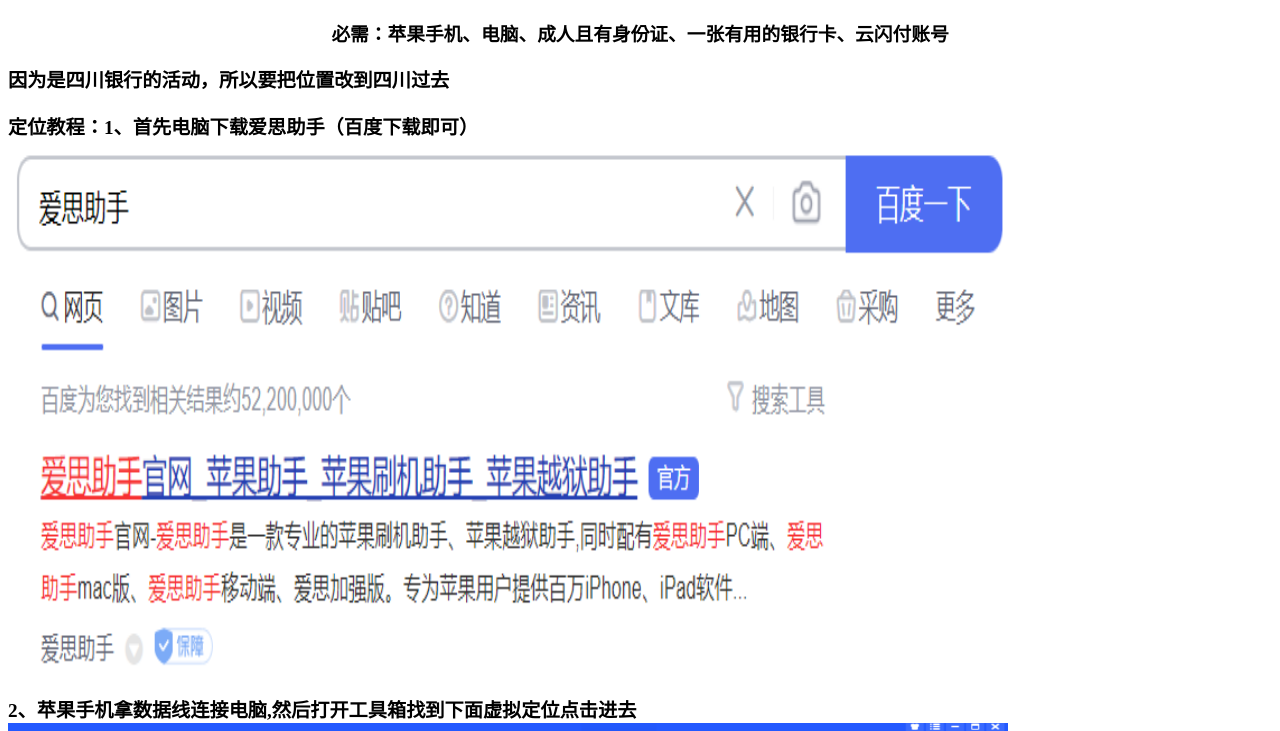
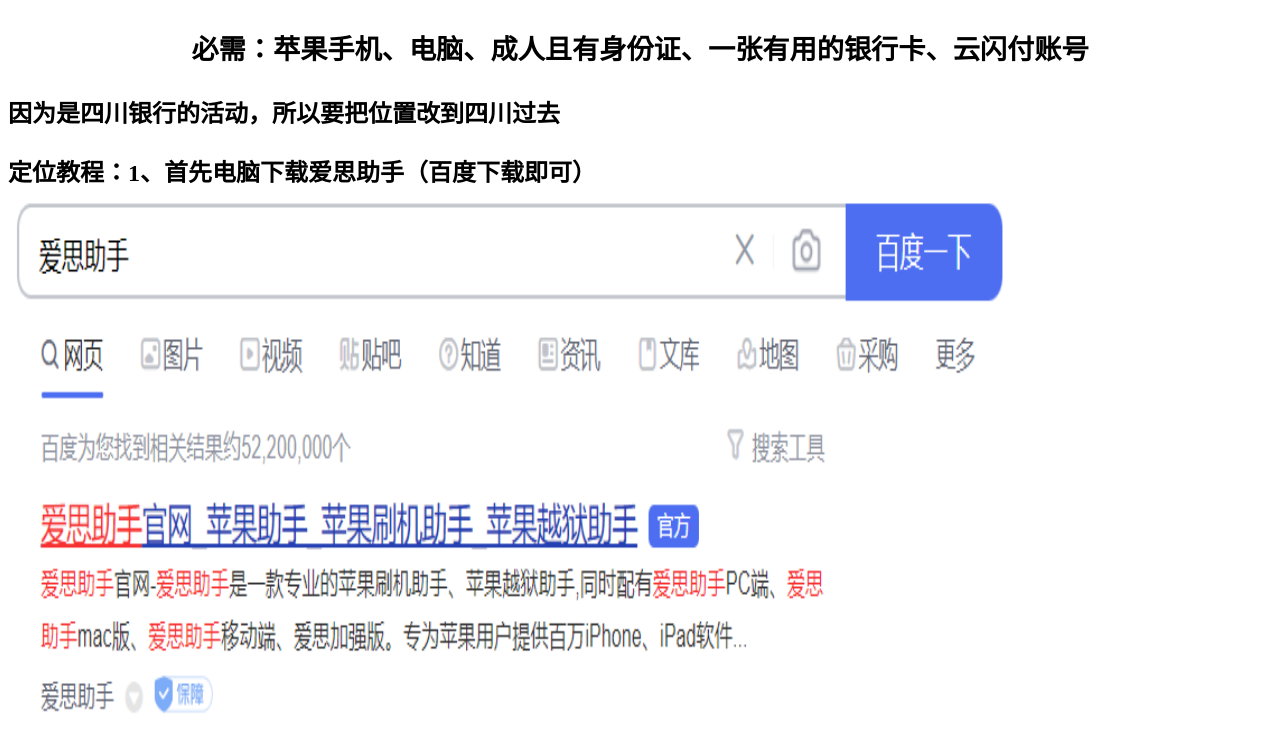
Before and after one commit to SwS20/sws00.io, a plain HTML site: page index.html in a window 1280 px wide. Shown: the top 731 px of the page. Drawn offline with Linux system fonts and the light colour scheme.

Commit message:
Update index.html

```diff
--- a/index.html
+++ b/index.html
@@ -8,10 +8,14 @@
 				box-sizing: border-box;
 				text-align: center;
 			}
-
+                        .t {
+				font-weight: 800;
+				font-size: 170%;
+				text-align: center;
+			}
 			.text {
 				font-weight: 800;
-				font-size: 120%;
+				font-size: 150%;
 				text-align: left;
 			}
 
@@ -32,9 +36,9 @@
 	</head>
 	<body>
 		<div>
-			<h3>必需：苹果手机、电脑、成人且有身份证、一张有用的银行卡、云闪付账号</h3>
+			<p class="t">必需：苹果手机、电脑、成人且有身份证、一张有用的银行卡、云闪付账号</p>
 			<p class="text">因为是四川银行的活动，所以要把位置改到四川过去</p>
-			<p class="text">定位教程：1、首先电脑下载爱思助手（百度下载即可）
+			<p class="text">定位教程：1、首先电脑下载爱思助手（百度下载即可）<br />
 				<img id="dn" src="img/6.png" /><br />
 				2、苹果手机拿数据线连接电脑,然后打开工具箱找到下面虚拟定位点击进去<br />
 				<img id="dn" src="img/7.png" /><br>
```
